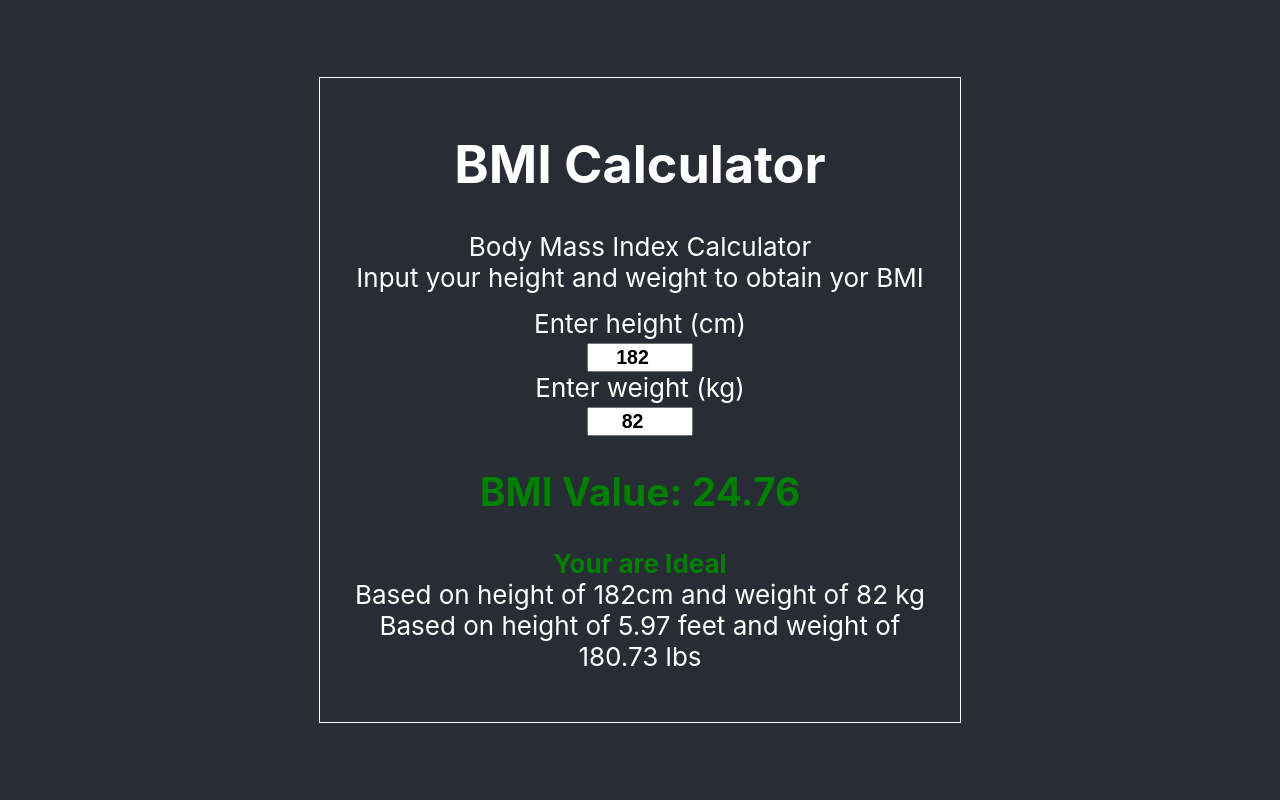
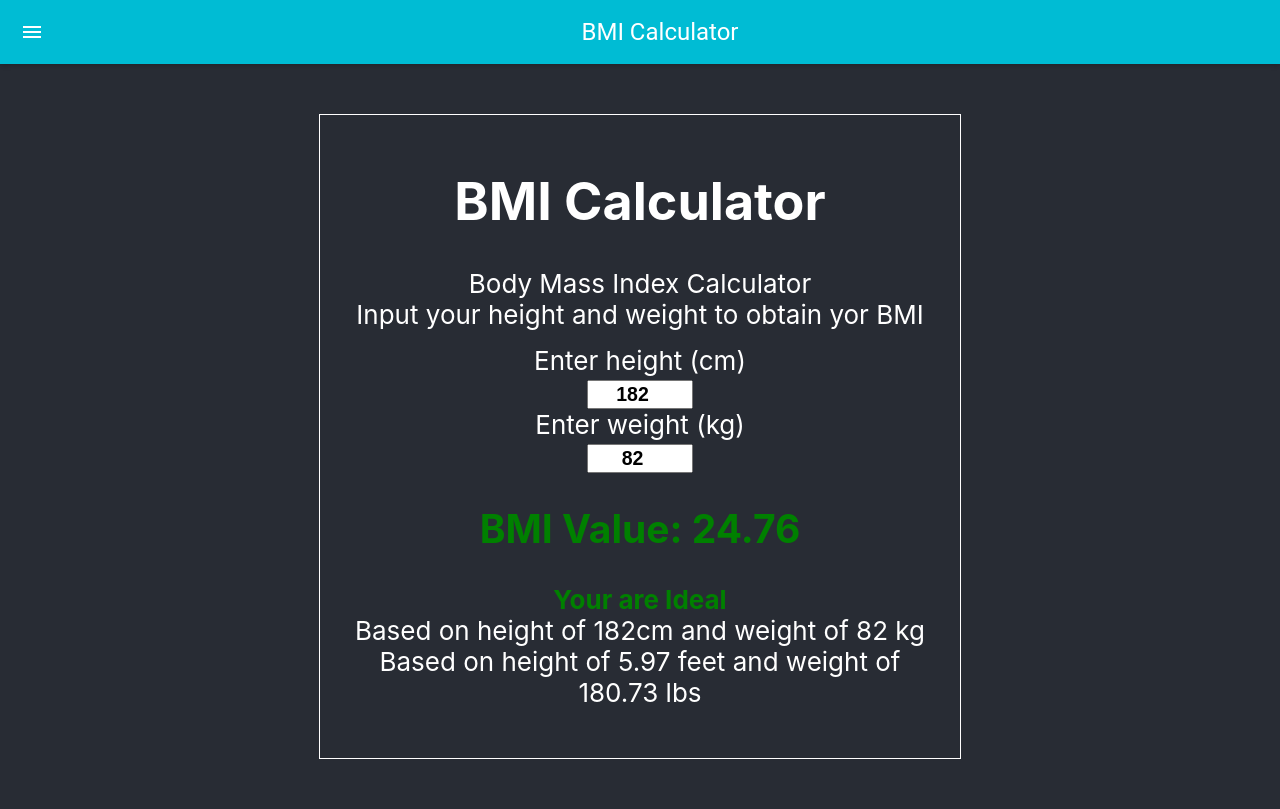
Before and after one commit to maxgdev/bmi-calculator, a React (Create React App) app: page / in a window 1280 px wide. Built offline with nearby package versions, Linux system fonts and the light colour scheme.

Commit message:
Added material-ui library, AppBar from material-ui & updated styling

```diff
--- a/package.json
+++ b/package.json
@@ -3,9 +3,11 @@
   "version": "0.1.0",
   "private": true,
   "dependencies": {
+    "@material-ui/core": "^4.9.3",
     "@testing-library/jest-dom": "^4.2.4",
     "@testing-library/react": "^9.4.0",
     "@testing-library/user-event": "^7.2.1",
+    "material-ui": "^0.20.2",
     "react": "^16.12.0",
     "react-dom": "^16.12.0",
     "react-scripts": "3.3.0"
--- a/src/App.css
+++ b/src/App.css
@@ -1,16 +1,7 @@
-.App {
+body {
   text-align: center;
   background-color: #282c34;
-  min-height: 100vh;
-  display: flex;
-  flex-direction: column;
-  align-items: center;
-  justify-content: center;
-  font-size: calc(10px + 2vmin);
-  color: white;
-
 }
-
 .bmivalue {
   font-weight: 600;
   font-size: larger;
@@ -27,11 +18,13 @@
   color: red;
 }
 .bmiCard {
-  margin: 0 auto;
+  margin: 50px auto;
   width: 50%;
   padding-top: 20px;
   padding-bottom: 50px;
-  border: 1px solid white;;
+  border: 1px solid white;
+  color: white;
+  font-size: calc(10px + 2vmin);
 }
 .inputClass input {
   font-size: 0.75em;
--- a/src/App.js
+++ b/src/App.js
@@ -1,7 +1,9 @@
 import React, { useState, useEffect } from 'react';
-import GetHeader from './components/getHeader';
-import GetInput from './components/getInput';
-import OutputBMI from './components/outputBMI';
+import GetHeader            from './components/getHeader';
+import GetInput             from './components/getInput';
+import OutputBMI            from './components/outputBMI';
+import MuiThemeProvider     from 'material-ui/styles/MuiThemeProvider';
+import AppBar               from 'material-ui/AppBar'
 import './App.css';
 
 // https://www.ramsayhealth.co.uk/weight-loss-surgery/bmi/bmi-formula
@@ -34,13 +36,17 @@ function App() {
   }, [weight, height])
 
   return (
+    <MuiThemeProvider>
       <div className="App">
+        <AppBar title="BMI Calculator"/>
         <div className="bmiCard">
           <GetHeader />
           <GetInput height={height} weight={weight} hfn={setHeightFn} wfn={setWeightFn}/>
           <OutputBMI height={height} weight={weight} bmiValue={bmi}/>
         </div>
       </div>
+    </MuiThemeProvider>
+
   );
 }
 
```
Also changed, not shown: 1 other file (tests, documents, lock files or other folders). Lines whose indentation alone changed are shown as unchanged.
